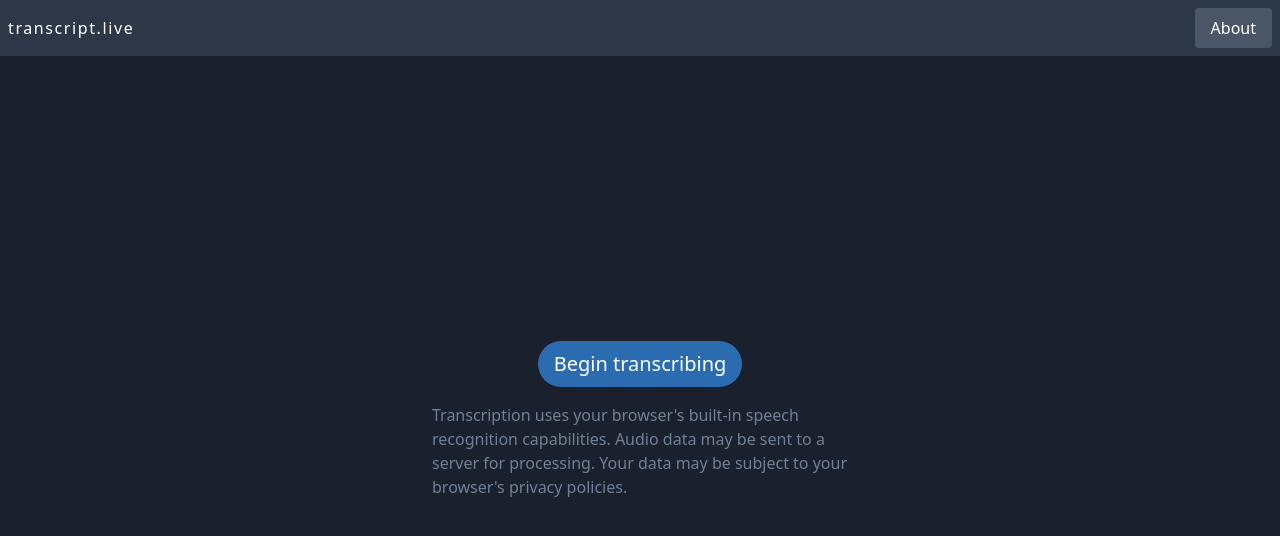
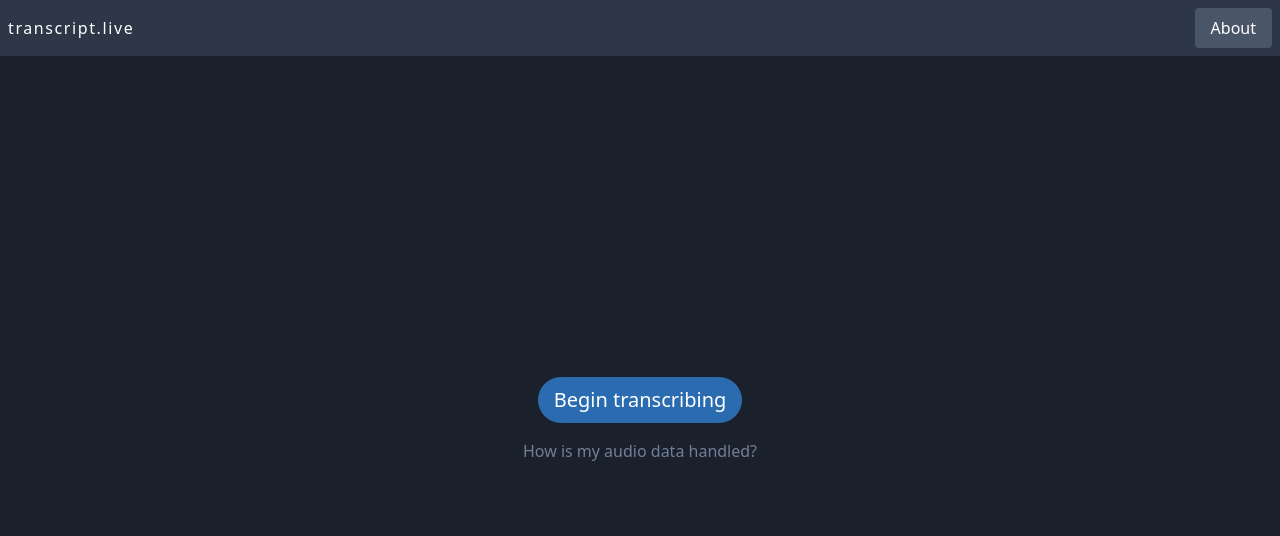
Before and after one commit to nwalters512/transcript.live, a Next.js app: page / in a window 1280 px wide. Shown: the top 536 px of the page. Built offline with nearby package versions, Linux system fonts and the light colour scheme.

Commit message:
Put data handling policy in modal

```diff
--- a/components/BeginTranscribingPrompt.tsx
+++ b/components/BeginTranscribingPrompt.tsx
@@ -1,17 +1,36 @@
-import React from "react";
+import React, { useState } from "react";
 import Button from "./Button";
+import Modal from "./Modal";
 
-const BeginTranscribingPrompt = ({ onStart }) => (
+const BeginTranscribingPrompt = ({ onStart }) => {
+  const [showDataHandlingModal, setShowDataHandlingModal] = useState(false);
+  return (
     <div className="flex flex-col flex-grow items-center justify-center">
       <Button rounded className="text-xl" onClick={() => onStart()}>
         Begin transcribing
       </Button>
-    <p className="text-gray-600 max-w-md p-4">
-      Transcription uses your browser's built-in speech recognition
-      capabilities. Audio data may be sent to a server for processing. Your data
-      may be subject to your browser's privacy policies.
+      <button
+        className="m-4 text-gray-600 hover:underline"
+        onClick={() => setShowDataHandlingModal(true)}
+      >
+        How is my audio data handled?
+      </button>
+      <Modal
+        title="Audio data handling"
+        show={showDataHandlingModal}
+        onHide={() => setShowDataHandlingModal(false)}
+      >
+        <p className="mb-2">
+          This site does not record or store any audio data itself.
+          Transcriptions are provided by features built into your web browser.
+          Audio may be transcribed on your device, or it may be sent to a server
+          for processing. See your browser's privacy policy for more
+          information.
         </p>
+        <Button onClick={() => setShowDataHandlingModal(false)}>OK</Button>
+      </Modal>
     </div>
   );
+};
 
 export default BeginTranscribingPrompt;
```
Lines whose indentation alone changed are shown as unchanged.
